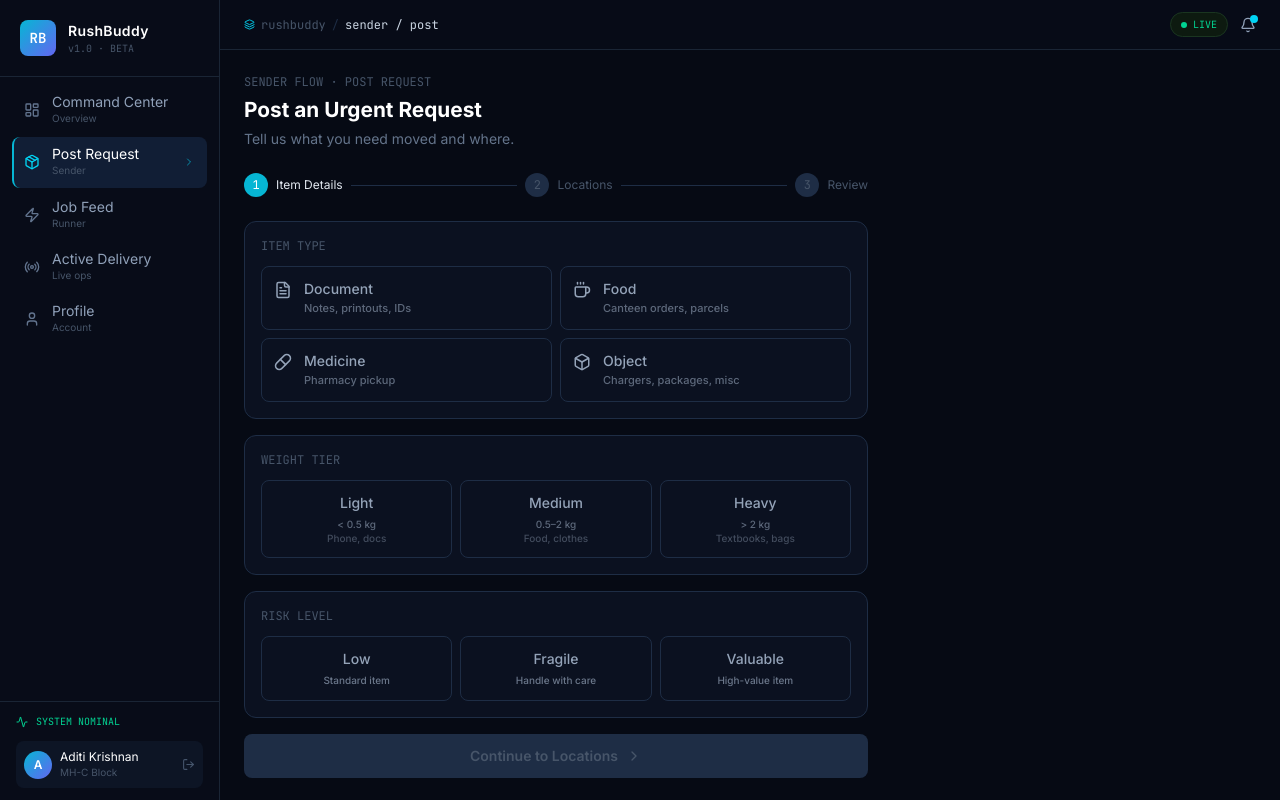
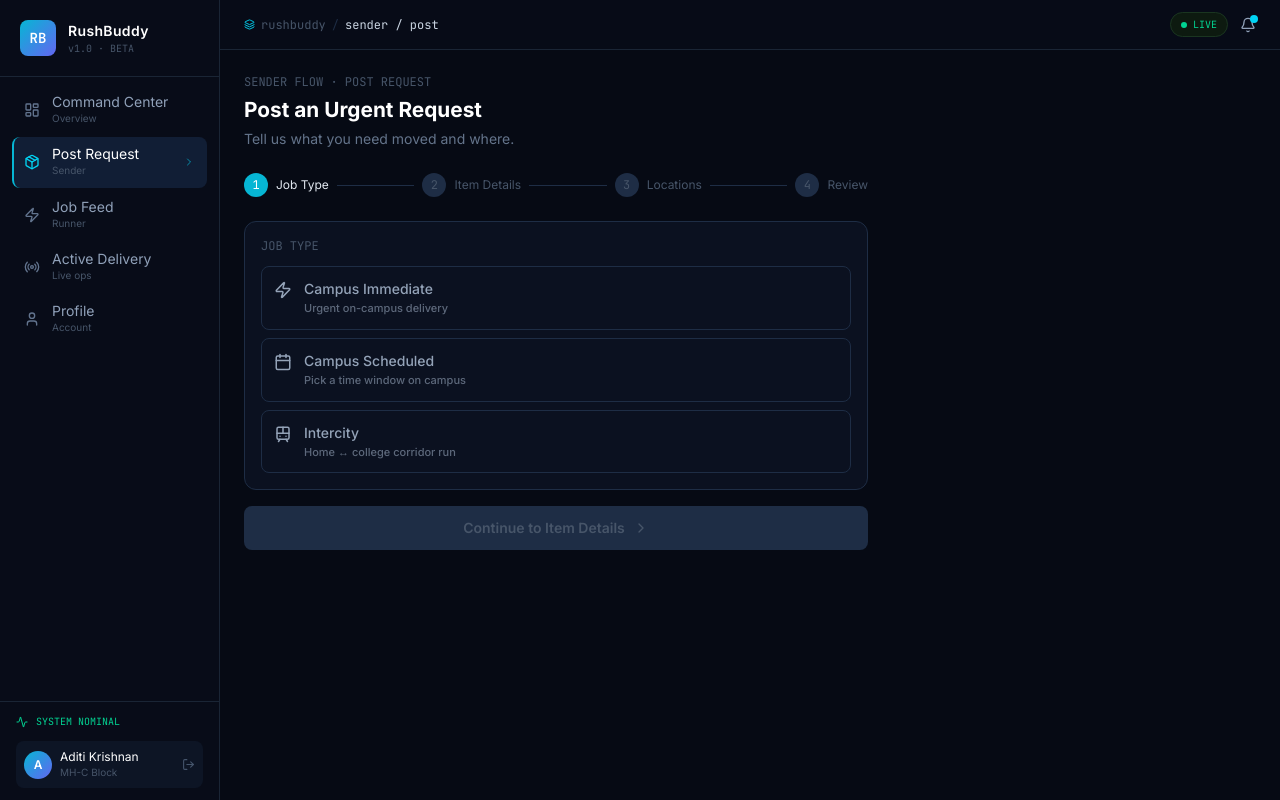
Before and after one commit to AnvitaManne/Rushbuddy-web, a React (Vite) app in the folder app/: page /sender/post in a window 1280 px wide. Built offline with nearby package versions, Linux system fonts and the light colour scheme.

Commit message:
feat: add job type step to post request

```diff
--- a/app/src/app/components/pages/PostRequestPage.tsx
+++ b/app/src/app/components/pages/PostRequestPage.tsx
@@ -1,6 +1,7 @@
-import React, { useState, useEffect } from 'react';
+import React, { useState } from 'react';
 import { useNavigate } from 'react-router';
 import { useApp, Job } from '../../context/AppContext';
+import type { JobType } from '@/domain';
 import {
   computeExpiresAt,
   computePriceFloor,
@@ -9,13 +10,33 @@ import {
 } from '@/domain/jobHelpers';
 import {
   FileText, Coffee, Pill, Box, ChevronRight, AlertTriangle,
-  MapPin, AlertCircle, Info, Package
+  MapPin, AlertCircle, Info, Package, Zap, Calendar, Train
 } from 'lucide-react';
 import { motion, AnimatePresence } from 'motion/react';
 
 type ItemType = 'Document' | 'Food' | 'Medicine' | 'Object';
 type Weight = 'Light' | 'Medium' | 'Heavy';
 type Risk = 'Low' | 'Fragile' | 'Valuable';
+
+const JOB_TYPES: { type: JobType; label: string; desc: string; icon: React.ReactNode }[] = [
+  { type: 'campus_immediate', label: 'Campus Immediate', desc: 'Urgent on-campus delivery', icon: <Zap size={18} /> },
+  { type: 'campus_scheduled', label: 'Campus Scheduled', desc: 'Pick a time window on campus', icon: <Calendar size={18} /> },
+  { type: 'intercity', label: 'Intercity', desc: 'Home ↔ college corridor run', icon: <Train size={18} /> },
+];
+
+const JOB_TYPE_LABELS: Record<JobType, string> = {
+  campus_immediate: 'Campus Immediate',
+  campus_scheduled: 'Campus Scheduled',
+  intercity: 'Intercity',
+};
+
+/** Interim expiry until scheduled_window / travel_date are collected in a later slice. */
+function computeInterimExpiresAt(jobType: JobType, createdAt: string): string {
+  if (jobType === 'campus_immediate') {
+    return computeExpiresAt(jobType, createdAt);
+  }
+  return new Date(new Date(createdAt).getTime() + 24 * 60 * 60 * 1000).toISOString();
+}
 
 const ITEM_TYPES: { type: ItemType; icon: React.ReactNode; desc: string }[] = [
   { type: 'Document', icon: <FileText size={18} />, desc: 'Notes, printouts, IDs' },
@@ -51,6 +72,7 @@ export function PostRequestPage() {
   const navigate = useNavigate();
 
   const [step, setStep] = useState(1);
+  const [jobType, setJobType] = useState<JobType | null>(null);
   const [itemType, setItemType] = useState<ItemType | null>(null);
   const [weight, setWeight] = useState<Weight | null>(null);
   const [risk, setRisk] = useState<Risk | null>(null);
@@ -62,14 +84,15 @@ export function PostRequestPage() {
   const [valuableAck, setValuableAck] = useState(false);
 
   // priceMin = system floor (single source of truth from domain helper)
-  const priceMin = itemType && weight && risk
-    ? computePriceFloor(itemType, weight, risk, 'campus_immediate')
+  const priceMin = jobType && itemType && weight && risk
+    ? computePriceFloor(itemType, weight, risk, jobType)
     : 0;
   // priceMax = display-only upper bound shown to sender; actual posted_price set in handlePost
   const priceMax = Math.round(priceMin * 1.4);
 
-  const canProceedStep1 = itemType && weight && risk;
-  const canProceedStep2 = pickup.trim() && drop.trim() && (risk !== 'Valuable' || valuableAck);
+  const canProceedStep1 = jobType !== null;
+  const canProceedStep2 = itemType && weight && risk;
+  const canProceedStep3 = pickup.trim() && drop.trim() && (risk !== 'Valuable' || valuableAck);
 
   const handlePost = async () => {
     const errs: Record<string, string> = {};
@@ -80,7 +103,9 @@ export function PostRequestPage() {
     setLoading(true);
     await new Promise(r => setTimeout(r, 1200));
 
-    const job_type = 'campus_immediate' as const;
+    if (!jobType) return;
+
+    const job_type = jobType;
     const created_at = new Date().toISOString();
     const price_floor = computePriceFloor(itemType!, weight!, risk!, job_type);
     const posted_price = priceMax;
@@ -104,7 +129,7 @@ export function PostRequestPage() {
       price_floor,
       posted_price,
       confirmation_code: generateConfirmationCode(),
-      expires_at: computeExpiresAt(job_type, created_at),
+      expires_at: computeInterimExpiresAt(job_type, created_at),
       condition_acknowledged: false,
       status: 'OPEN',
       created_at,
@@ -137,7 +162,7 @@ export function PostRequestPage() {
 
       {/* Step indicator */}
       <div className="flex items-center gap-0 mb-6">
-        {['Item Details', 'Locations', 'Review'].map((s, i) => {
+        {['Job Type', 'Item Details', 'Locations', 'Review'].map((s, i) => {
           const stepNum = i + 1;
           const isActive = step === stepNum;
           const isDone = step > stepNum;
@@ -154,7 +179,7 @@ export function PostRequestPage() {
                 </div>
                 <span className="text-xs hidden sm:block" style={{ color: isActive ? '#E2E8F0' : '#475569' }}>{s}</span>
               </div>
-              {i < 2 && (
+              {i < 3 && (
                 <div className="flex-1 mx-2 h-px" style={{ background: isDone ? '#10B981' : '#1E2D45', minWidth: 20 }} />
               )}
             </React.Fragment>
@@ -163,9 +188,47 @@ export function PostRequestPage() {
       </div>
 
       <AnimatePresence mode="wait">
-        {/* Step 1: Item details */}
+        {/* Step 1: Job type */}
         {step === 1 && (
-          <motion.div key="step1" initial={{ opacity: 0, x: 20 }} animate={{ opacity: 1, x: 0 }} exit={{ opacity: 0, x: -20 }}>
+          <motion.div key="step1-job-type" initial={{ opacity: 0, x: 20 }} animate={{ opacity: 1, x: 0 }} exit={{ opacity: 0, x: -20 }}>
+            <div className="rounded-xl p-4 mb-4" style={{ background: '#0B1120', border: '1px solid #1E2D45' }}>
+              <div className="text-xs mb-3" style={{ color: '#475569', fontFamily: 'JetBrains Mono, monospace' }}>
+                JOB TYPE
+              </div>
+              <div className="grid gap-2">
+                {JOB_TYPES.map(({ type, label, desc, icon }) => (
+                  <OptionButton key={type} value={type} selected={jobType === type} onClick={() => setJobType(type)}
+                    className="p-3 text-left w-full">
+                    <div className="flex items-start gap-3">
+                      <div className="flex-shrink-0 mt-0.5">{icon}</div>
+                      <div>
+                        <div className="font-medium text-sm">{label}</div>
+                        <div className="text-[11px] mt-0.5 opacity-60">{desc}</div>
+                      </div>
+                    </div>
+                  </OptionButton>
+                ))}
+              </div>
+            </div>
+
+            <button
+              onClick={() => canProceedStep1 && setStep(2)}
+              disabled={!canProceedStep1}
+              className="w-full flex items-center justify-center gap-2 py-3 rounded-lg text-sm font-semibold text-white transition-all"
+              style={{
+                background: canProceedStep1 ? 'linear-gradient(135deg, #06B6D4, #6366F1)' : '#1E2D45',
+                color: canProceedStep1 ? 'white' : '#475569',
+              }}
+            >
+              Continue to Item Details
+              <ChevronRight size={16} />
+            </button>
+          </motion.div>
+        )}
+
+        {/* Step 2: Item details */}
+        {step === 2 && (
+          <motion.div key="step2-item-details" initial={{ opacity: 0, x: 20 }} animate={{ opacity: 1, x: 0 }} exit={{ opacity: 0, x: -20 }}>
             {/* Item type */}
             <div className="rounded-xl p-4 mb-4" style={{ background: '#0B1120', border: '1px solid #1E2D45' }}>
               <div className="text-xs mb-3" style={{ color: '#475569', fontFamily: 'JetBrains Mono, monospace' }}>
@@ -261,24 +324,33 @@ export function PostRequestPage() {
               </motion.div>
             )}
 
+            <div className="flex gap-3">
               <button
-              onClick={() => canProceedStep1 && setStep(2)}
-              disabled={!canProceedStep1}
-              className="w-full flex items-center justify-center gap-2 py-3 rounded-lg text-sm font-semibold text-white transition-all"
+                onClick={() => setStep(1)}
+                className="flex-1 py-3 rounded-lg text-sm border transition-all"
+                style={{ background: '#0B1120', border: '1px solid #1E2D45', color: '#64748B' }}
+              >
+                ← Back
+              </button>
+              <button
+                onClick={() => canProceedStep2 && setStep(3)}
+                disabled={!canProceedStep2}
+                className="flex-1 flex items-center justify-center gap-2 py-3 rounded-lg text-sm font-semibold text-white transition-all"
                 style={{
-                background: canProceedStep1 ? 'linear-gradient(135deg, #06B6D4, #6366F1)' : '#1E2D45',
-                color: canProceedStep1 ? 'white' : '#475569',
+                  background: canProceedStep2 ? 'linear-gradient(135deg, #06B6D4, #6366F1)' : '#1E2D45',
+                  color: canProceedStep2 ? 'white' : '#475569',
                 }}
               >
                 Continue to Locations
                 <ChevronRight size={16} />
               </button>
+            </div>
           </motion.div>
         )}
 
-        {/* Step 2: Locations */}
-        {step === 2 && (
-          <motion.div key="step2" initial={{ opacity: 0, x: 20 }} animate={{ opacity: 1, x: 0 }} exit={{ opacity: 0, x: -20 }}>
+        {/* Step 3: Locations */}
+        {step === 3 && (
+          <motion.div key="step3-locations" initial={{ opacity: 0, x: 20 }} animate={{ opacity: 1, x: 0 }} exit={{ opacity: 0, x: -20 }}>
 
             {/* Valuable disclaimer */}
             {risk === 'Valuable' && (
@@ -408,19 +480,19 @@ export function PostRequestPage() {
 
             <div className="flex gap-3">
               <button
-                onClick={() => setStep(1)}
+                onClick={() => setStep(2)}
                 className="flex-1 py-3 rounded-lg text-sm border transition-all"
                 style={{ background: '#0B1120', border: '1px solid #1E2D45', color: '#64748B' }}
               >
                 ← Back
               </button>
               <button
-                onClick={() => canProceedStep2 && setStep(3)}
-                disabled={!canProceedStep2}
+                onClick={() => canProceedStep3 && setStep(4)}
+                disabled={!canProceedStep3}
                 className="flex-1 py-3 rounded-lg text-sm font-semibold transition-all"
                 style={{
-                  background: canProceedStep2 ? 'linear-gradient(135deg, #06B6D4, #6366F1)' : '#1E2D45',
-                  color: canProceedStep2 ? 'white' : '#475569',
+                  background: canProceedStep3 ? 'linear-gradient(135deg, #06B6D4, #6366F1)' : '#1E2D45',
+                  color: canProceedStep3 ? 'white' : '#475569',
                 }}
               >
                 Review →
@@ -429,9 +501,9 @@ export function PostRequestPage() {
           </motion.div>
         )}
 
-        {/* Step 3: Review */}
-        {step === 3 && (
-          <motion.div key="step3" initial={{ opacity: 0, x: 20 }} animate={{ opacity: 1, x: 0 }} exit={{ opacity: 0, x: -20 }}>
+        {/* Step 4: Review */}
+        {step === 4 && (
+          <motion.div key="step4-review" initial={{ opacity: 0, x: 20 }} animate={{ opacity: 1, x: 0 }} exit={{ opacity: 0, x: -20 }}>
             <div className="rounded-xl overflow-hidden mb-4" style={{ border: '1px solid #1E2D45' }}>
               <div className="px-4 py-3" style={{ background: '#0D1525', borderBottom: '1px solid #1E2D45' }}>
                 <div className="text-xs" style={{ color: '#475569', fontFamily: 'JetBrains Mono, monospace' }}>
@@ -440,6 +512,7 @@ export function PostRequestPage() {
               </div>
               <div className="p-4 space-y-3" style={{ background: '#0B1120' }}>
                 {[
+                  { label: 'Job Type', value: jobType ? JOB_TYPE_LABELS[jobType] : '—' },
                   { label: 'Item Type', value: itemType },
                   { label: 'Weight Tier', value: weight },
                   { label: 'Risk Level', value: risk },
@@ -477,7 +550,7 @@ export function PostRequestPage() {
 
             <div className="flex gap-3">
               <button
-                onClick={() => setStep(2)}
+                onClick={() => setStep(3)}
                 className="flex-1 py-3 rounded-lg text-sm border"
                 style={{ background: '#0B1120', border: '1px solid #1E2D45', color: '#64748B' }}
               >
```
Lines whose indentation alone changed are shown as unchanged.
